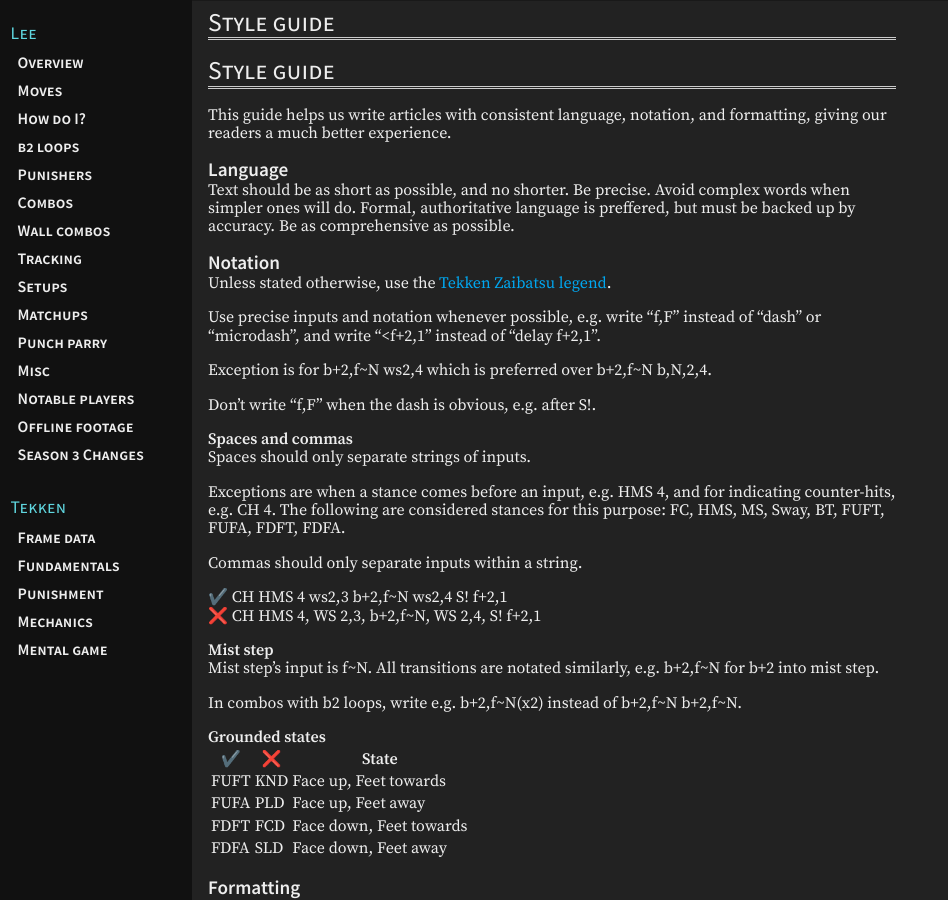
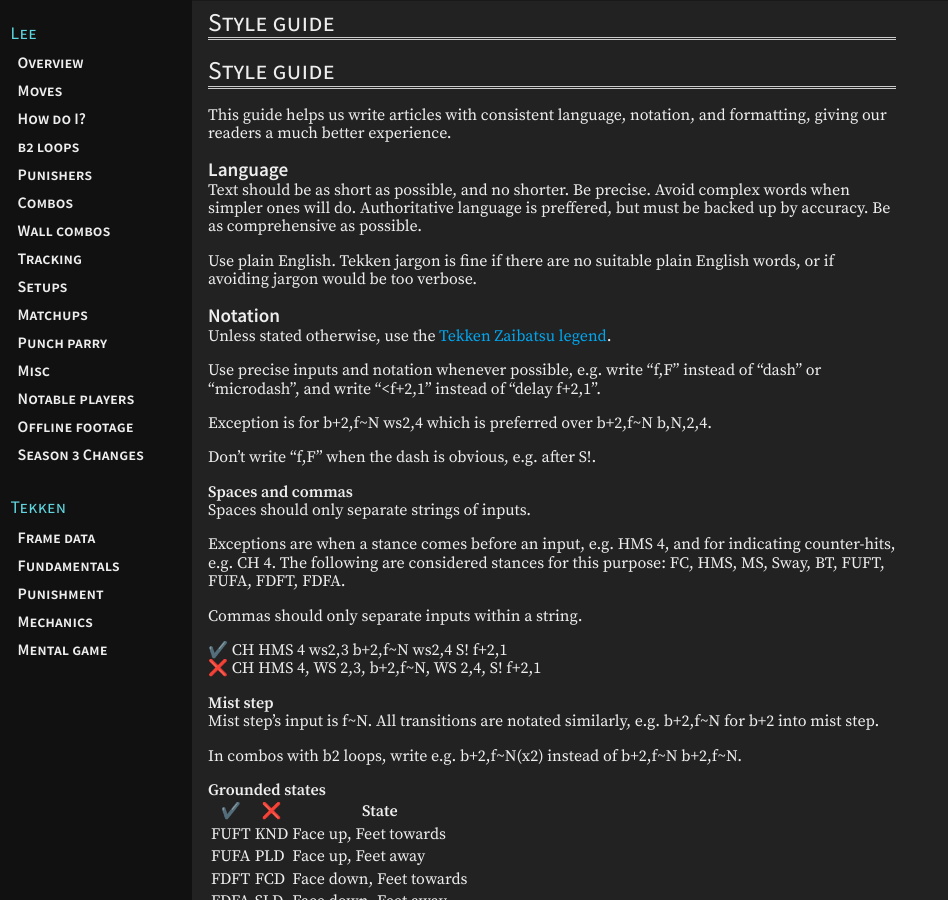
Before and after one commit to t7leeschool/t7leeschool.github.io, a Jekyll site: the page built from STYLE.md, in a window 1280 px wide and 900 px high. Shown: the whole window, without its empty margins (0-948 px from the left). Built offline with Jekyll 4.4.1, drawn with Linux system fonts in a browser that asks for light colours; our own code applies the rules of GitHub Pages for plain Markdown files.

Commit message:
Update STYLE.md

```diff
--- a/STYLE.md
+++ b/STYLE.md
@@ -6,8 +6,11 @@ formatting, giving our readers a much better experience.
 ## Language
 
 Text should be as short as possible, and no shorter. Be precise. Avoid complex
-words when simpler ones will do. Formal, authoritative language is preffered,
+words when simpler ones will do. Authoritative language is preffered,
 but must be backed up by accuracy. Be as comprehensive as possible.
+
+Use plain English. Tekken jargon is fine if there are no suitable plain English
+words, or if avoiding jargon would be too verbose.
 
 ## Notation
 
```
